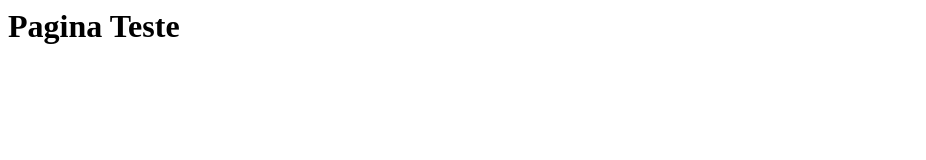
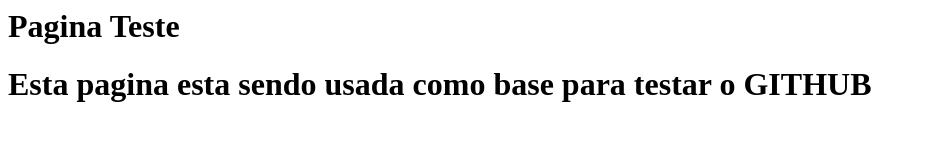
Before and after one commit to cesarrrs/cesarrs-cs-github, a plain HTML site: page index.html in a window 1280 px wide. Shown: the whole page, without its empty margins (0-926 px from the left). Drawn offline with Linux system fonts and the light colour scheme.

Commit message:
outra alteracao index.html desta vez em master

```diff
--- a/index.html
+++ b/index.html
@@ -9,6 +9,7 @@
 
 <h1>Pagina Teste </h1>
 
+<h1>Esta pagina esta sendo usada como base para testar o GITHUB</h1>
 
 
 
```
